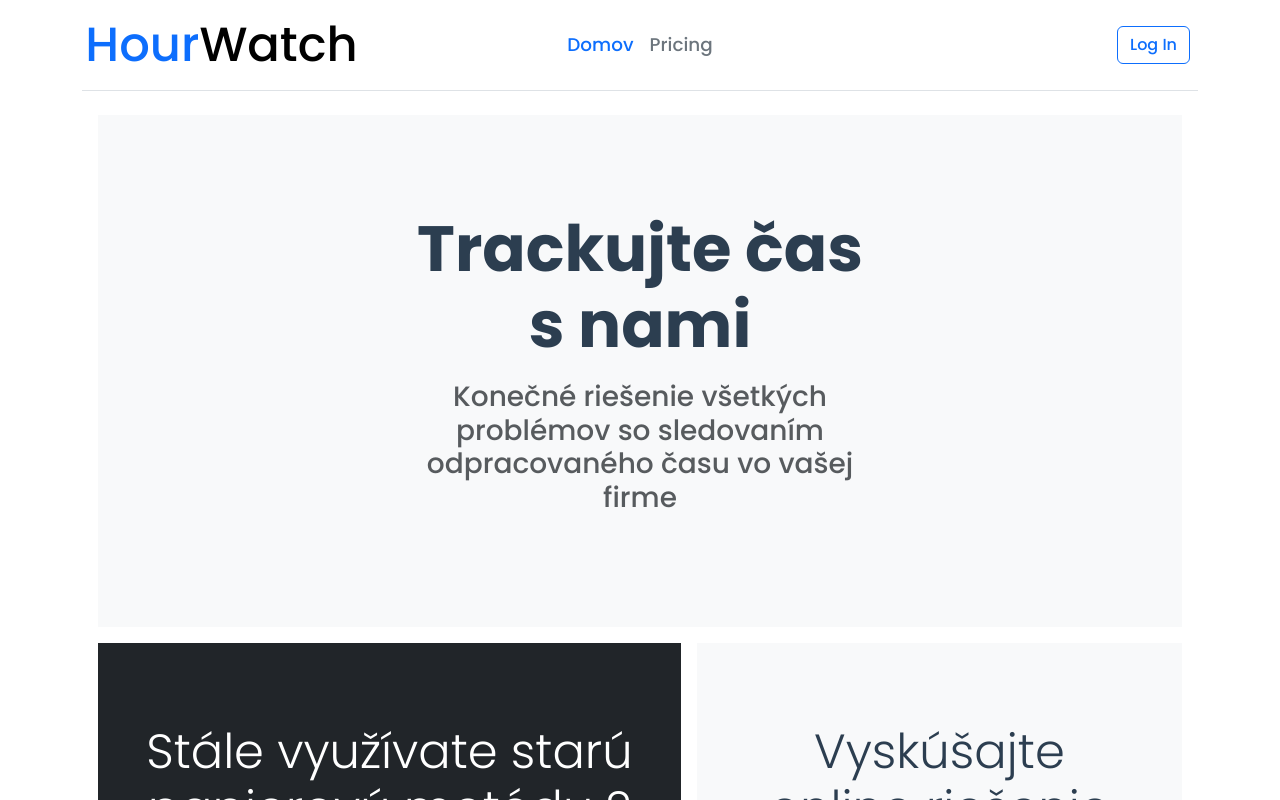
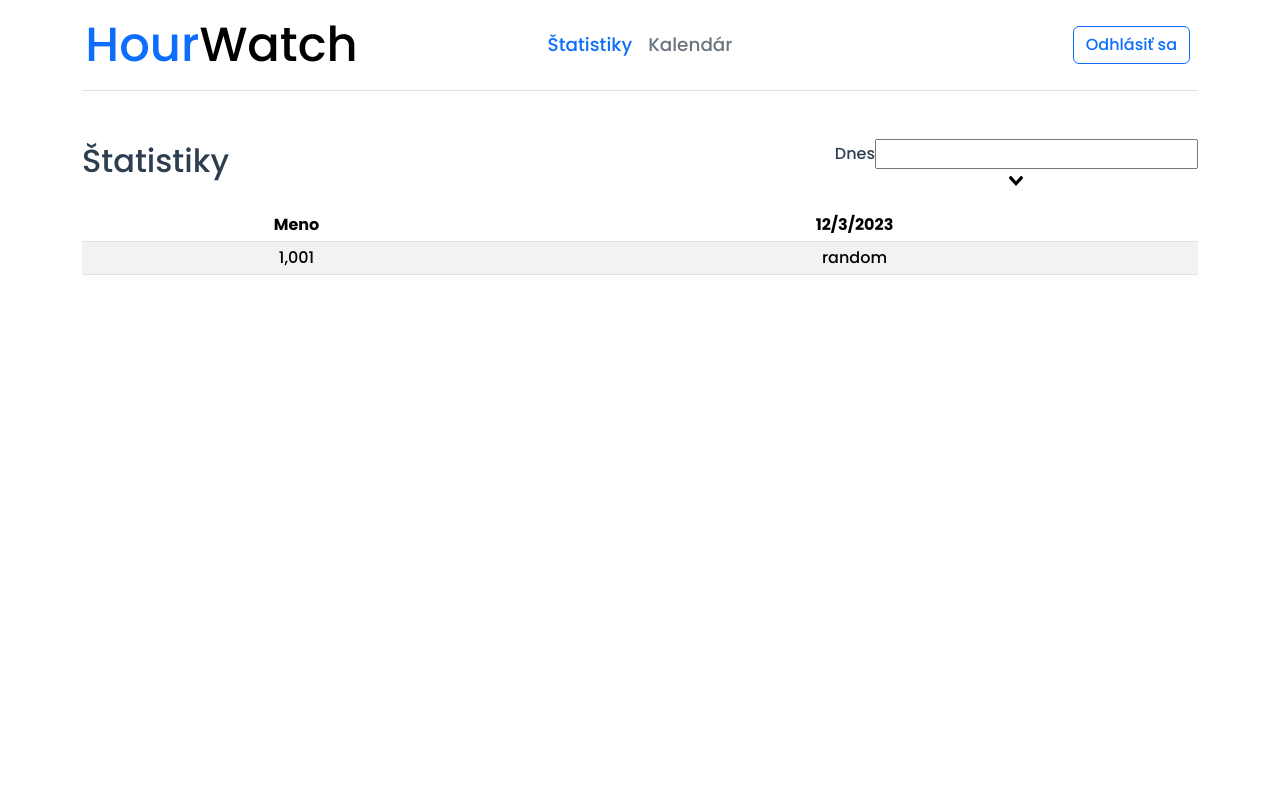
Before and after one commit to conko1/sem_fe, a Vue app: page /dashboard in a window 1280 px wide. Before the commit this address led to /. Shown: the top 800 px of the page. Built offline with nearby package versions, Linux system fonts and the light colour scheme; no server answers.

Commit message:
Implementation of vue-select and table for viewing hours and viewmode for dates

```diff
--- a/package.json
+++ b/package.json
@@ -16,6 +16,7 @@
     "core-js": "^3.8.3",
     "vue": "^3.2.13",
     "vue-router": "^4.0.3",
+    "vue-select": "^4.0.0-beta.6",
     "vuex": "^4.0.0"
   },
   "devDependencies": {
--- /dev/null
+++ b/src/components/Shared/DropdownCustom.vue
@@ -0,0 +1,43 @@
+<template>
+  <v-select v-model="selected" :options="options"></v-select>
+</template>
+
+<script>
+export default {
+  name: "DropdownCustom",
+  props: {
+    preSelected: {
+      type: Object
+    },
+    options: {
+      type: Array,
+      required: true,
+    }
+  },
+  created() {
+    for (const option of this.options) {
+      const value = option.value;
+      if (value !== this.preSelected.value) continue;
+      this.selected = option;
+      break;
+    }
+  },
+  watch: {
+    selected(to, from) {
+      if (!this.loaded) {
+        this.loaded = true;
+        return;
+      }
+      this.$emit("select-from-to", {to, from});
+    }
+  },
+  data: () => ({
+    selected: null,
+    loaded: false,
+  }),
+}
+</script>
+
+<style scoped>
+
+</style>
--- a/src/components/Shared/NavBarDashboard.vue
+++ b/src/components/Shared/NavBarDashboard.vue
@@ -12,19 +12,19 @@
         <li>
           <router-link
             class="nav-link fnt-1-15-rem px-2"
-            :class="{'link-secondary': currentNavigationName !== 'CalendarView' }"
+            :class="{'link-secondary': currentNavigationName !== 'StatisticsView' }"
             to="/dashboard"
           >
-            Kalendár
+            Štatistiky
           </router-link>
         </li>
         <li>
           <router-link
             class="nav-link fnt-1-15-rem px-2"
-            :class="{'link-secondary': currentNavigationName !== '/pricing' }"
-            to=""
+            :class="{'link-secondary': currentNavigationName !== 'CalendarView' }"
+            to="/dashboard/calendar"
           >
-            Štatistiky
+            Kalendár
           </router-link>
         </li>
       </ul>
--- a/src/css/global.css
+++ b/src/css/global.css
@@ -25,3 +25,7 @@
 .rotate-180 {
     transform: rotate(180deg);
 }
+
+.rotate-90 {
+    transform: rotate(90deg);
+}
--- a/src/main.js
+++ b/src/main.js
@@ -11,4 +11,6 @@ import "bootstrap-icons/font/bootstrap-icons.css"
 
 import "./css/global.css"
 
-createApp(App).use(store).use(router).mount('#app')
+import vSelect from "vue-select";
+
+createApp(App).component("v-select", vSelect).use(store).use(router).mount('#app')
--- a/src/router/index.js
+++ b/src/router/index.js
@@ -10,6 +10,7 @@ import PageNotFound from "@/views/PageNotFound.vue";
 import store from "@/store/index";
 import {getMe, refreshToken} from "@/service/authService";
 import CalendarView from "@/views/CalendarView.vue";
+import StatisticsView from "@/views/StatisticsView.vue";
 
 const guardedRoutes = ["DashboardView", "CalendarView"];
 
@@ -43,9 +44,14 @@ const routes = [
     children: [
       {
         path: "",
+        name: "StatisticsView",
+        component: StatisticsView
+      },
+      {
+        path: "calendar/",
         name: "CalendarView",
         component: CalendarView
-      }
+      },
     ],
   },
   {
--- /dev/null
+++ b/src/views/StatisticsView.vue
@@ -0,0 +1,93 @@
+<template>
+  <div class="container mt-5">
+    <div class="d-flex justify-content-between align-items-center mb-3 position-relative">
+      <h2 class="text-start">Štatistiky</h2>
+      <dropdown-custom :options="options" :pre-selected="selected" @select-from-to="changeDateRadius($event)"/>
+    </div>
+    <div class="table-responsive">
+      <table class="table table-striped table-sm">
+        <thead>
+          <tr>
+            <th scope="col">Meno</th>
+            <th scope="col" v-for="(day) in dayViews">{{ day.toLocaleDateString() }}</th>
+          </tr>
+        </thead>
+        <tbody>
+          <tr>
+            <td>1,001</td>
+            <td v-for="() in dayViews">random</td>
+          </tr>
+        </tbody>
+      </table>
+    </div>
+  </div>
+</template>
+
+<script>
+import DropdownCustom from "@/components/Shared/DropdownCustom.vue";
+
+export default {
+  name: "StatisticsView",
+  components: {DropdownCustom},
+  created() {
+    this.dayViews = this.getDatesBasedOnKey(this.selected.value);
+  },
+  methods: {
+    changeDateRadius(dateData) {
+      const viewMode = dateData.to.value;
+      this.dayViews = this.getDatesBasedOnKey(viewMode);
+    },
+    getDatesBasedOnKey(key) {
+      const today = new Date();
+      const dayOfWeek = today.getDay();
+      const dateOfWeek = today.getDate();
+      if (key === "today") {
+        return [today];
+      } else if (key === "thisWeek") {
+        const weekDates = [];
+        const dayDifferenceFromMonday = dayOfWeek === 0 ? 7 : dayOfWeek;
+
+        for (let i = 0; i < dayDifferenceFromMonday; i++) {
+          const date = new Date();
+          date.setDate(dateOfWeek-i)
+          weekDates.unshift(date);
+        }
+
+        return weekDates;
+      } else if (key === "week") {
+        const weekDates = [];
+
+        for (let i = 0; i < 7; i++) {
+          const date = new Date();
+          date.setDate(dateOfWeek-i)
+          weekDates.unshift(date);
+        }
+
+        return weekDates;
+      }
+    }
+  },
+  data: () => ({
+    dayViews: null,
+    selected: {label: 'Dnes', value: 'today'},
+    options: [
+      {label: 'Dnes', value: 'today'},
+      {label: 'Týždeň', value: 'week'},
+      {label: 'Tento týždeň', value: 'thisWeek'}
+    ]
+  })
+}
+</script>
+
+<style scoped lang="scss">
+.v-select {
+  min-width: 100px;
+}
+@import "vue-select/dist/vue-select.css";
+</style>
+<style lang="scss">
+.vs__clear {
+  visibility: hidden;
+  display: none;
+}
+</style>
```
Also changed, not shown: 1 other file (tests, documents, lock files or other folders).
